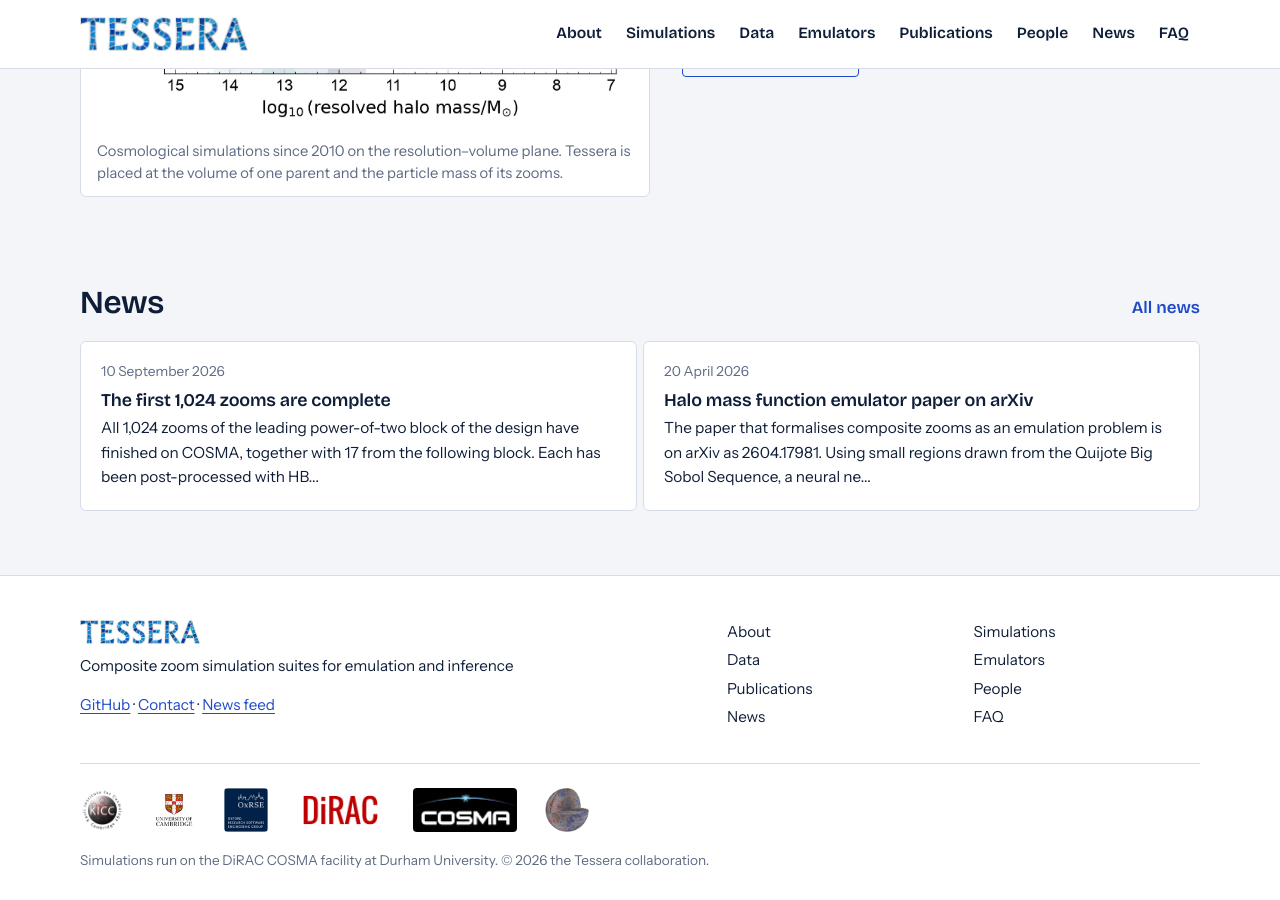
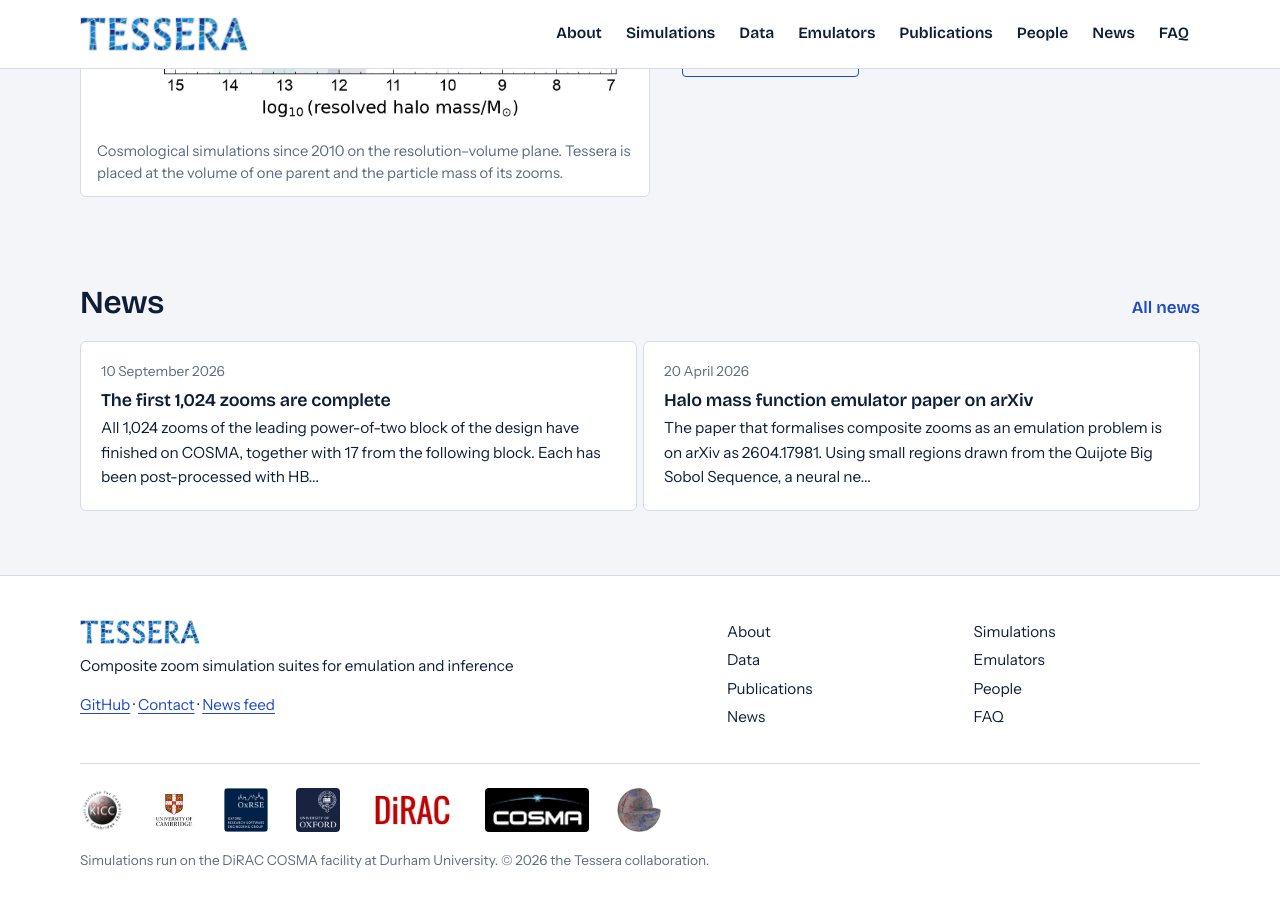
Before and after one commit to tessera-simulations/tessera-simulations.github.io, a Jekyll site: the page built from index.html, in a window 1280 px wide and 900 px high, scrolled down 2216 px. Built offline with Jekyll 4.4.1, drawn with Linux system fonts in a browser that asks for light colours.

Commit message:
Footer: add University of Oxford logo after OxRSE

```diff
--- a/_includes/footer.html
+++ b/_includes/footer.html
@@ -14,6 +14,7 @@
       <img src="{{ '/assets/img/logos/kicc.webp' | relative_url }}" alt="Kavli Institute for Cosmology, Cambridge" height="48">
       <img src="{{ '/assets/img/logos/cambridge.webp' | relative_url }}" alt="University of Cambridge" height="48">
       <img src="{{ '/assets/img/logos/oxrse.webp' | relative_url }}" alt="Oxford Research Software Engineering Group" height="44" class="badge">
+      <img src="{{ '/assets/img/logos/oxford.webp' | relative_url }}" alt="University of Oxford" height="44" class="badge">
       <img src="{{ '/assets/img/logos/dirac.webp' | relative_url }}" alt="DiRAC" height="36">
       <img src="{{ '/assets/img/logos/cosma.jpg' | relative_url }}" alt="COSMA" height="44" class="badge">
       <img src="{{ '/assets/img/logos/ltu.webp' | relative_url }}" alt="Learning the Universe" height="44">
```
Also changed, not shown: assets/img/logos/oxford.webp (added).
